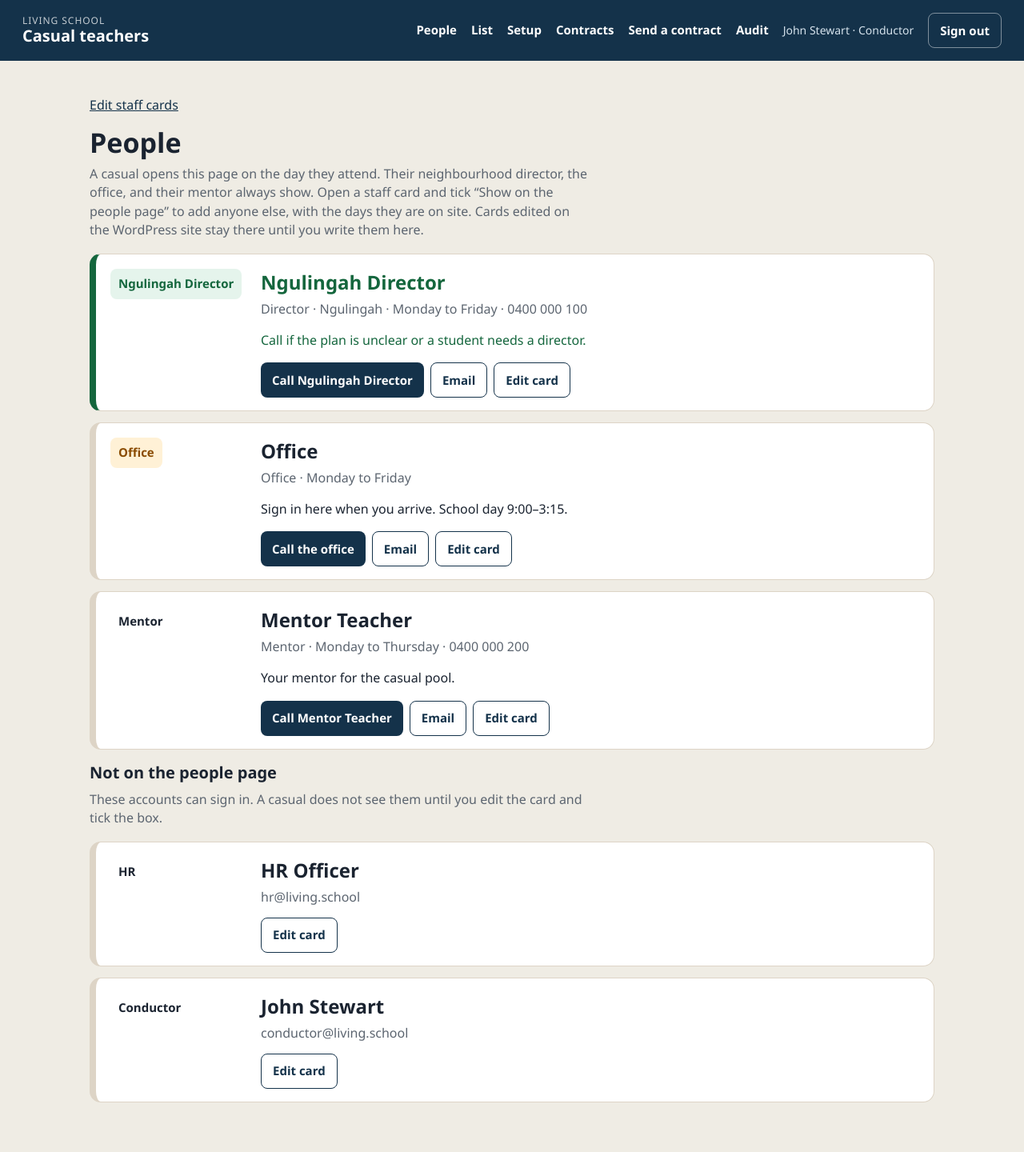
After one commit to LSConductor/teacher-dashboard-ui, a Laravel app: page /people in a window 1280 px wide. The commit adds this page. Shown: the whole page at 80% size. Run offline with Laravel 12, Linux system fonts and the light colour scheme; a user stored in the database is signed in; data comes from the database, SQL or seed files in the repository.

Commit message:
Add a people page, and save a quest video link without a server error.
Casuals open People on the day they attend and see the class teacher, their director, the office, and their mentor. A video link is stored as plain text, including a long share link, and a bad paste returns to the form.

Co-authored-by: hojs.stewart <hojs.stewart@gmail.com>

```diff
--- /dev/null
+++ b/hr/app/Hr/PeopleCards.php
@@ -0,0 +1,164 @@
+<?php
+
+namespace App\Hr;
+
+use App\Models\Booking;
+use App\Models\Person;
+use App\Models\User;
+use Illuminate\Support\Collection;
+
+class PeopleCards
+{
+    public static function forPerson(Person $person): Collection
+    {
+        return self::staff($person->school_id)
+            ->filter(fn (User $member) => self::visibleToPerson($member, $person))
+            ->sortBy(fn (User $member) => [self::rank($member), $member->name])
+            ->values();
+    }
+
+    public static function forNeighbourhood(int $schoolId, ?string $neighbourhood): Collection
+    {
+        return self::staff($schoolId)
+            ->filter(fn (User $member) => self::visibleInNeighbourhood($member, $neighbourhood))
+            ->sortBy(fn (User $member) => [self::rank($member), $member->name])
+            ->values();
+    }
+
+    public static function schoolwide(int $schoolId): Collection
+    {
+        return self::staff($schoolId)
+            ->filter(fn (User $member) => self::isKeyPerson($member))
+            ->sortBy(fn (User $member) => [self::rank($member), $member->neighbourhood ?? '', $member->name])
+            ->values();
+    }
+
+    public static function hidden(int $schoolId, Collection $shown): Collection
+    {
+        $ids = $shown->pluck('id');
+
+        return self::staff($schoolId)
+            ->reject(fn (User $member) => $ids->contains($member->id))
+            ->sortBy('name')
+            ->values();
+    }
+
+    public static function visits(?Person $person): Collection
+    {
+        if (! $person) {
+            return collect();
+        }
+
+        $today = now()->toDateString();
+        $bookings = $person->bookings->sortBy(fn (Booking $booking) => $booking->booked_on->toDateString().'-'.$booking->id);
+        $current = $bookings
+            ->filter(fn (Booking $booking) => $booking->booked_on->toDateString() === $today)
+            ->values();
+        if ($current->isNotEmpty()) {
+            return $current;
+        }
+
+        $next = $bookings->first(fn (Booking $booking) => $booking->booked_on->toDateString() > $today);
+        if (! $next) {
+            return collect();
+        }
+
+        $nextDate = $next->booked_on->toDateString();
+
+        return $bookings
+            ->filter(fn (Booking $booking) => $booking->booked_on->toDateString() === $nextDate)
+            ->values();
+    }
+
+    public static function title(User $member): string
+    {
+        if (filled($member->people_title)) {
+            return $member->people_title;
+        }
+
+        return $member->role === 'hr' ? 'HR' : ucfirst($member->role);
+    }
+
+    public static function note(User $member): string
+    {
+        if (filled($member->people_note)) {
+            return $member->people_note;
+        }
+
+        return match ($member->role) {
+            'director' => 'Your neighbourhood director. Call if the plan is unclear or a student needs a director.',
+            'office' => 'Sign in at the office when you arrive. School day 9:00–3:15.',
+            'mentor' => 'Your mentor.',
+            default => 'A person to know when you are on site.',
+        };
+    }
+
+    private static function staff(int $schoolId): Collection
+    {
+        return User::query()
+            ->where('school_id', $schoolId)
+            ->where('role', '!=', 'casual')
+            ->orderBy('name')
+            ->get();
+    }
+
+    private static function visibleToPerson(User $member, Person $person): bool
+    {
+        if ($member->role === 'director' && $member->neighbourhood === $person->neighbourhood) {
+            return true;
+        }
+        if ($member->role === 'office') {
+            return true;
+        }
+        if ($person->mentor_user_id && (int) $member->id === (int) $person->mentor_user_id) {
+            return true;
+        }
+
+        return self::flaggedFor($member, $person->neighbourhood);
+    }
+
+    private static function visibleInNeighbourhood(User $member, ?string $neighbourhood): bool
+    {
+        if ($member->role === 'director' && $member->neighbourhood === $neighbourhood) {
+            return true;
+        }
+        if ($member->role === 'office') {
+            return true;
+        }
+        if ($member->role === 'mentor' && (blank($member->neighbourhood) || $member->neighbourhood === $neighbourhood)) {
+            return true;
+        }
+
+        return self::flaggedFor($member, $neighbourhood);
+    }
+
+    private static function isKeyPerson(User $member): bool
+    {
+        if (in_array($member->role, ['director', 'office', 'mentor'], true)) {
+            return true;
+        }
+
+        return (bool) $member->on_people_page;
+    }
+
+    private static function flaggedFor(User $member, ?string $neighbourhood): bool
+    {
+        if (! $member->on_people_page) {
+            return false;
+        }
+
+        return blank($member->neighbourhood) || $member->neighbourhood === $neighbourhood;
+    }
+
+    private static function rank(User $member): int
+    {
+        return match ($member->role) {
+            'director' => 0,
+            'office' => 1,
+            'mentor' => 2,
+            'conductor' => 3,
+            'hr' => 4,
+            default => 5,
+        };
+    }
+}
--- a/hr/app/Http/Controllers/BookingController.php
+++ b/hr/app/Http/Controllers/BookingController.php
@@ -17,6 +17,7 @@ class BookingController extends Controller
         $data = $request->validate([
             'booked_on' => ['required', 'date'],
             'class_label' => ['required', 'string', 'max:120'],
+            'teacher_name' => ['nullable', 'string', 'max:120'],
             'plan_url' => ['nullable', 'url'],
             'external_program_id' => ['nullable', 'string', 'max:80'],
             'conductor_note' => ['nullable', 'string'],
@@ -36,6 +37,7 @@ class BookingController extends Controller
             'school_id' => $person->school_id,
             'booked_on' => $data['booked_on'],
             'class_label' => $data['class_label'],
+            'teacher_name' => $data['teacher_name'] ?? null,
             'plan_url' => $data['plan_url'] ?? null,
             'external_program_id' => $data['external_program_id'] ?? null,
             'program_source' => 'wordpress',
--- /dev/null
+++ b/hr/app/Http/Controllers/PeopleController.php
@@ -0,0 +1,42 @@
+<?php
+
+namespace App\Http\Controllers;
+
+use App\Hr\PeopleCards;
+use App\Models\Person;
+use Illuminate\Http\Request;
+
+class PeopleController extends Controller
+{
+    public function index(Request $request)
+    {
+        $user = $request->user();
+        $managing = in_array($user->role, ['hr', 'conductor'], true);
+        $person = null;
+        if ($user->role === 'casual' && $user->person_id) {
+            $person = Person::query()
+                ->where('school_id', $user->school_id)
+                ->with('bookings')
+                ->find($user->person_id);
+        }
+
+        if ($person) {
+            $cards = PeopleCards::forPerson($person);
+            $hidden = collect();
+        } elseif ($user->role === 'director') {
+            $cards = PeopleCards::forNeighbourhood((int) $user->school_id, $user->neighbourhood);
+            $hidden = collect();
+        } else {
+            $cards = PeopleCards::schoolwide((int) $user->school_id);
+            $hidden = $managing ? PeopleCards::hidden((int) $user->school_id, $cards) : collect();
+        }
+
+        return view('people.index', [
+            'cards' => $cards,
+            'hidden' => $hidden,
+            'visits' => PeopleCards::visits($person),
+            'managing' => $managing,
+            'person' => $person,
+        ]);
+    }
+}
--- a/hr/app/Models/Booking.php
+++ b/hr/app/Models/Booking.php
@@ -7,7 +7,7 @@ use Illuminate\Database\Eloquent\Model;
 class Booking extends Model
 {
     protected $fillable = [
-        'school_id', 'person_id', 'booked_on', 'class_label', 'plan_url',
+        'school_id', 'person_id', 'booked_on', 'class_label', 'teacher_name', 'plan_url',
         'program_source', 'external_program_id', 'light_at_booking',
         'conductor_note', 'covering_note', 'created_by',
     ];
--- a/hr/app/Models/User.php
+++ b/hr/app/Models/User.php
@@ -10,7 +10,7 @@ use Illuminate\Database\Eloquent\Factories\HasFactory;
 use Illuminate\Foundation\Auth\User as Authenticatable;
 use Illuminate\Notifications\Notifiable;
 
-#[Fillable(['name', 'email', 'password', 'school_id', 'role', 'person_id', 'neighbourhood', 'mobile'])]
+#[Fillable(['name', 'email', 'password', 'school_id', 'role', 'person_id', 'neighbourhood', 'mobile', 'on_people_page', 'people_title', 'days_on_site', 'people_note'])]
 #[Hidden(['password', 'remember_token'])]
 class User extends Authenticatable
 {
@@ -27,6 +27,7 @@ class User extends Authenticatable
         return [
             'email_verified_at' => 'datetime',
             'password' => 'hashed',
+            'on_people_page' => 'boolean',
         ];
     }
 }
--- a/hr/resources/views/casuals/show.blade.php
+++ b/hr/resources/views/casuals/show.blade.php
@@ -175,6 +175,7 @@
         @csrf
         <div><label for="booked_on">Date</label><input id="booked_on" type="date" name="booked_on" required></div>
         <div><label for="class_label">Class</label><input id="class_label" name="class_label" required></div>
+        <div><label for="teacher_name">Teacher they are with</label><input id="teacher_name" name="teacher_name" placeholder="The class teacher"></div>
         <div><label for="plan_url">Plan link</label><input id="plan_url" name="plan_url" type="url" placeholder="https://portal.living.school/..."></div>
         <div><label for="external_program_id">Primary program id</label><input id="external_program_id" name="external_program_id"></div>
         @if(auth()->user()->role === 'conductor')
@@ -183,7 +184,7 @@
         <p><button type="submit">Book</button></p>
     </form>
     @foreach($person->bookings->sortByDesc('booked_on') as $booking)
-        <p>{{ $booking->booked_on->timezone('Australia/Sydney')->toFormattedDateString() }} · {{ $booking->class_label }} · {{ $booking->light_at_booking }}
+        <p>{{ $booking->booked_on->timezone('Australia/Sydney')->toFormattedDateString() }} · {{ $booking->class_label }}@if($booking->teacher_name) · {{ $booking->teacher_name }}@endif · {{ $booking->light_at_booking }}
             @if($booking->plan_url)<a href="{{ $booking->plan_url }}">Open plan</a>@endif
         </p>
     @endforeach
--- a/hr/resources/views/induction/start.blade.php
+++ b/hr/resources/views/induction/start.blade.php
@@ -72,6 +72,7 @@
         @if($today?->plan_url)
             <a class="button ghost" href="{{ $today->plan_url }}" target="_blank" rel="noopener">Open the plan</a>
         @endif
+        <a class="button ghost" href="{{ route('people') }}">People on site</a>
         <a class="button" href="{{ route('casuals.pack', $person) }}" style="background: {{ $dayDone >= $dayTotal && $dayTotal > 0 ? '#14663d' : '#8a4b00' }}">Day-one {{ $dayDone }} of {{ $dayTotal }}</a>
     </div>
     @if($gate['reasons'])
--- a/hr/resources/views/layouts/app.blade.php
+++ b/hr/resources/views/layouts/app.blade.php
@@ -116,6 +116,7 @@
             @if(auth()->user()->role === 'casual')
                 <a href="{{ route('start') }}">Start</a>
             @endif
+            <a href="{{ route('people') }}">People</a>
             <a href="{{ route('casuals.index') }}">List</a>
             @if(in_array(auth()->user()->role, ['hr','conductor']))
                 <a href="{{ route('setup') }}">Setup</a>
--- /dev/null
+++ b/hr/resources/views/people/index.blade.php
@@ -0,0 +1,82 @@
+@extends('layouts.app')
+@section('content')
+@php
+    $roleLabel = fn ($role) => $role === 'hr' ? 'HR' : ucfirst($role);
+@endphp
+@if($managing)
+    <p class="muted"><a class="link" href="{{ route('setup.staff') }}">Edit staff cards</a></p>
+@endif
+<h1>People</h1>
+@if($person)
+    <p class="lede">These are the people to find when you arrive. The teacher is the class you are with. Your director and the office are the calls to make.</p>
+@elseif($managing)
+    <p class="lede">A casual opens this page on the day they attend. Their neighbourhood director, the office, and their mentor always show. Open a staff card and tick “Show on the people page” to add anyone else, with the days they are on site. Cards edited on the WordPress site stay there until you write them here.</p>
+@else
+    <p class="lede">These are the people a casual meets on site: the neighbourhood director, the office, and the mentors.</p>
+@endif
+
+@forelse($visits as $visit)
+    <article class="person green">
+        <div><span class="status green">{{ $visit->booked_on->isSameDay(now()) ? 'Today' : $visit->booked_on->timezone('Australia/Sydney')->format('D j M') }}</span></div>
+        <div>
+            <h2>{{ $visit->teacher_name ?: 'Teacher not named yet' }}</h2>
+            <p class="meta">{{ $visit->class_label }} · the class you are with</p>
+            @if($visit->plan_url)
+                <div class="actions"><a class="button" href="{{ $visit->plan_url }}" target="_blank" rel="noopener">Open the plan</a></div>
+            @endif
+        </div>
+    </article>
+@empty
+    @if($person)
+    <p class="lede">You have no class booked. The people below are still who to find when you arrive.</p>
+    @endif
+@endforelse
+
+@forelse($cards as $member)
+    <article class="person {{ $member->role === 'director' ? 'green' : '' }}">
+        <div>
+            <span class="status {{ $member->role === 'director' ? 'green' : ($member->role === 'office' ? 'amber' : '') }}">{{ \App\Hr\PeopleCards::title($member) }}</span>
+        </div>
+        <div>
+            <h2>{{ $member->name }}</h2>
+            <p class="meta">
+                {{ $roleLabel($member->role) }}
+                @if($member->neighbourhood) · {{ $member->neighbourhood }}@endif
+                @if($member->days_on_site) · {{ $member->days_on_site }}@endif
+                @if($member->mobile) · {{ $member->mobile }}@endif
+            </p>
+            <p>{{ \App\Hr\PeopleCards::note($member) }}</p>
+            <div class="actions">
+                @if($member->mobile)
+                    <a class="button" href="tel:{{ preg_replace('/\s+/', '', $member->mobile) }}">Call {{ $member->name }}</a>
+                @elseif($member->role === 'office')
+                    <a class="button" href="tel:0256321218">Call the office</a>
+                @endif
+                @if($member->email)
+                    <a class="button ghost" href="mailto:{{ $member->email }}">Email</a>
+                @endif
+                @if($managing)
+                    <a class="button ghost" href="{{ route('setup.staff.edit', $member) }}">Edit card</a>
+                @endif
+            </div>
+        </div>
+    </article>
+@empty
+    <p class="lede">No people are on this page yet.</p>
+@endforelse
+
+@if($managing && $hidden->isNotEmpty())
+    <h2>Not on the people page</h2>
+    <p class="lede">These accounts can sign in. A casual does not see them until you edit the card and tick the box.</p>
+    @foreach($hidden as $member)
+        <article class="person">
+            <div><span class="status">{{ $roleLabel($member->role) }}</span></div>
+            <div>
+                <h2>{{ $member->name }}</h2>
+                <p class="meta">{{ $member->email }}</p>
+                <div class="actions"><a class="button ghost" href="{{ route('setup.staff.edit', $member) }}">Edit card</a></div>
+            </div>
+        </article>
+    @endforeach
+@endif
+@endsection
--- a/hr/resources/views/setup/index.blade.php
+++ b/hr/resources/views/setup/index.blade.php
@@ -22,7 +22,7 @@
     <div><span class="status">Staff</span></div>
     <div>
         <h2>Staff accounts</h2>
-        <p class="meta">Add a director, mentor, or office account, and move someone to another neighbourhood. You cannot change your own role.</p>
+        <p class="meta">Add a director, mentor, or office account, and write the card a casual sees on the people page. You cannot change your own role.</p>
         <div class="actions"><a class="button" href="{{ route('setup.staff') }}">Open staff</a></div>
     </div>
 </article>
--- a/hr/resources/views/setup/induction-edit.blade.php
+++ b/hr/resources/views/setup/induction-edit.blade.php
@@ -11,7 +11,7 @@
     <textarea id="body" name="body" rows="14" required>{{ old('body', $module->body) }}</textarea>
     <label for="video_url">Video link</label>
     <input id="video_url" name="video_url" type="url" value="{{ old('video_url', $module->video_url) }}" placeholder="https://">
-    <p class="muted">Paste a link the school owns. Leave it blank until the video exists. The page text stays the record either way.</p>
+    <p class="muted">Paste the full link, starting with https://. A YouTube, Vimeo, or share link is enough. Leave it blank until the video exists. The page text stays the record either way.</p>
     <p><button type="submit">Save quest</button></p>
 </form>
 @endsection
--- a/hr/routes/web.php
+++ b/hr/routes/web.php
@@ -9,6 +9,7 @@ use App\Http\Controllers\ContractController;
 use App\Http\Controllers\FormController;
 use App\Http\Controllers\InductionController;
 use App\Http\Controllers\InviteController;
+use App\Http\Controllers\PeopleController;
 use App\Http\Controllers\RecordController;
 use App\Http\Controllers\SessionController;
 use App\Http\Controllers\SetupController;
@@ -38,6 +39,7 @@ Route::middleware('guest')->group(function () {
 
 Route::middleware('auth')->group(function () {
     Route::post('/logout', [SessionController::class, 'destroy'])->name('logout');
+    Route::get('/people', [PeopleController::class, 'index'])->name('people');
     Route::get('/casuals', [CasualController::class, 'index'])->name('casuals.index');
     Route::get('/casuals/new', [CasualController::class, 'create'])->name('casuals.create')->middleware('role:hr,conductor');
     Route::post('/casuals', [CasualController::class, 'store'])->name('casuals.store')->middleware('role:hr,conductor');
```
Also changed, not shown: hr/app/Http/Controllers/SetupController.php (+64 -4 lines), hr/database/seeders/HrSeeder.php (+32 -2 lines), hr/resources/views/setup/staff-edit.blade.php (+11 -1 lines), hr/resources/views/setup/staff.blade.php (+11 -1 lines), hr/tests/Feature/CasualHrTest.php (+108 -0 lines), hr/database/migrations/2026_11_07_000005_people_page_cards.php (added), hr/database/migrations/2026_11_07_000006_widen_induction_video_url.php (added).
